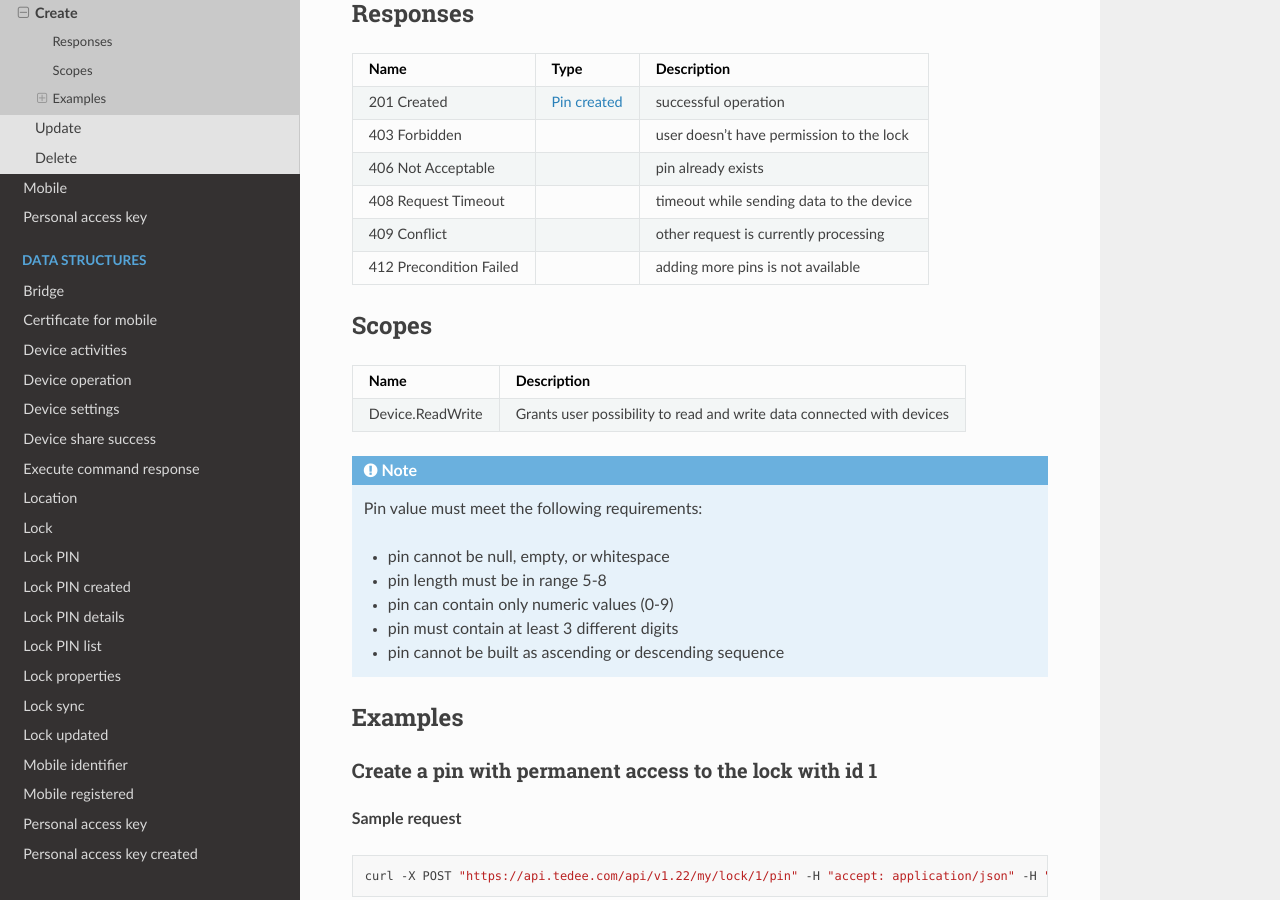
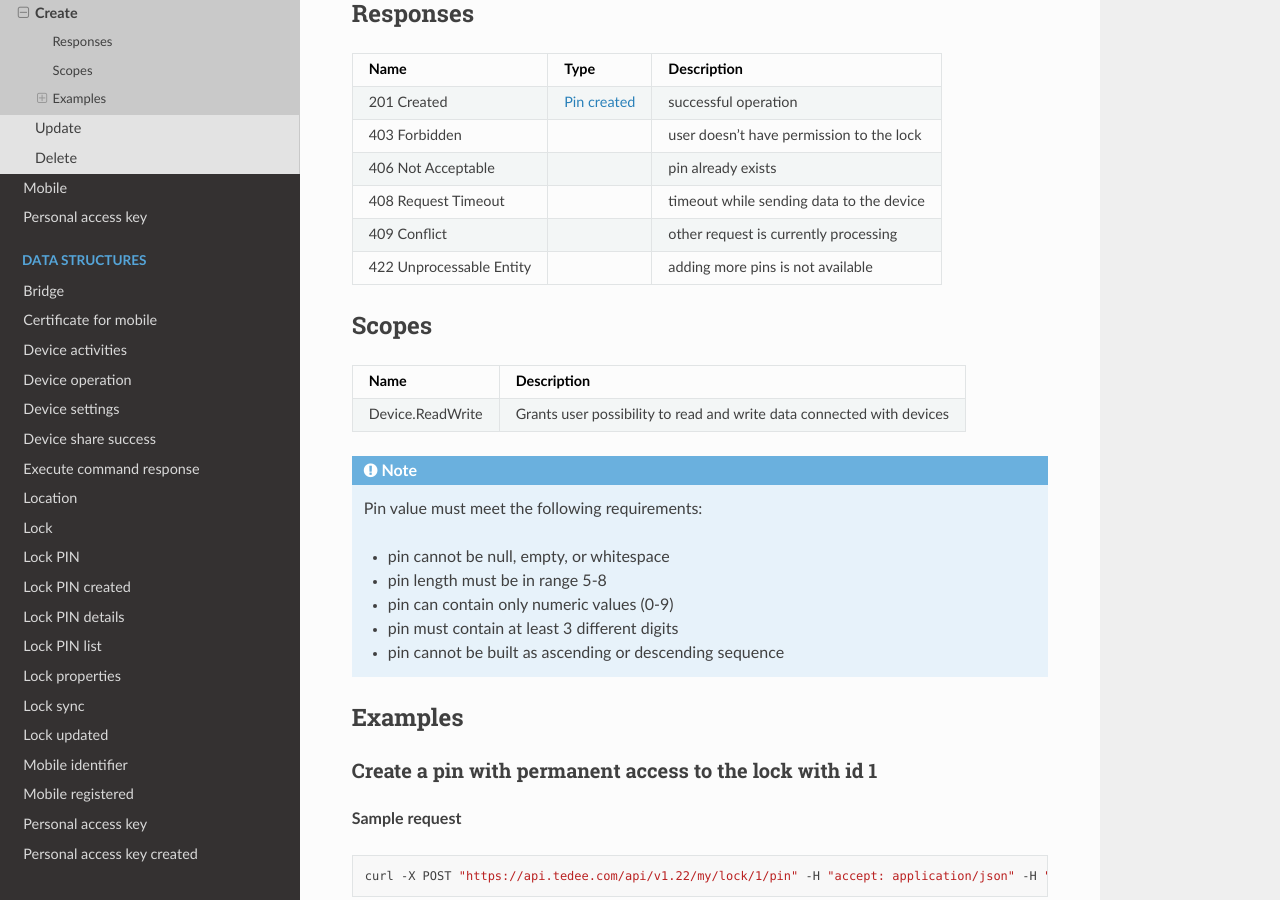
Before and after one commit to tedee-com/tedee-api-doc, a Sphinx documentation site: the page built from docs/source/endpoints/lockpin/create.rst, in a window 1280 px wide and 900 px high, scrolled down 754 px. Built offline with Sphinx 7.4.7 and the Read the Docs theme 2.0.0, drawn with Linux system fonts in a browser that asks for light colours; pages that are not in the unit, such as notebooks, are missing from menus.

Commit message:
Changed response code to 422 (#85)
Co-authored-by: Łukasz Kaczmarski <lukasz.kaczmarski@iteo.com.pl>

```diff
--- a/docs/source/endpoints/lockpin/create.rst
+++ b/docs/source/endpoints/lockpin/create.rst
@@ -51,7 +51,7 @@ Responses
 +-------------------------+-----------------------------------------------------------------+----------------------------------------------+
 | 409 Conflict            |                                                                 | other request is currently processing        |
 +-------------------------+-----------------------------------------------------------------+----------------------------------------------+
-| 412 Precondition Failed |                                                                 | adding more pins is not available            |
+| 422 Unprocessable Entity|                                                                 | adding more pins is not available            |
 +-------------------------+-----------------------------------------------------------------+----------------------------------------------+
 
 Scopes
```
